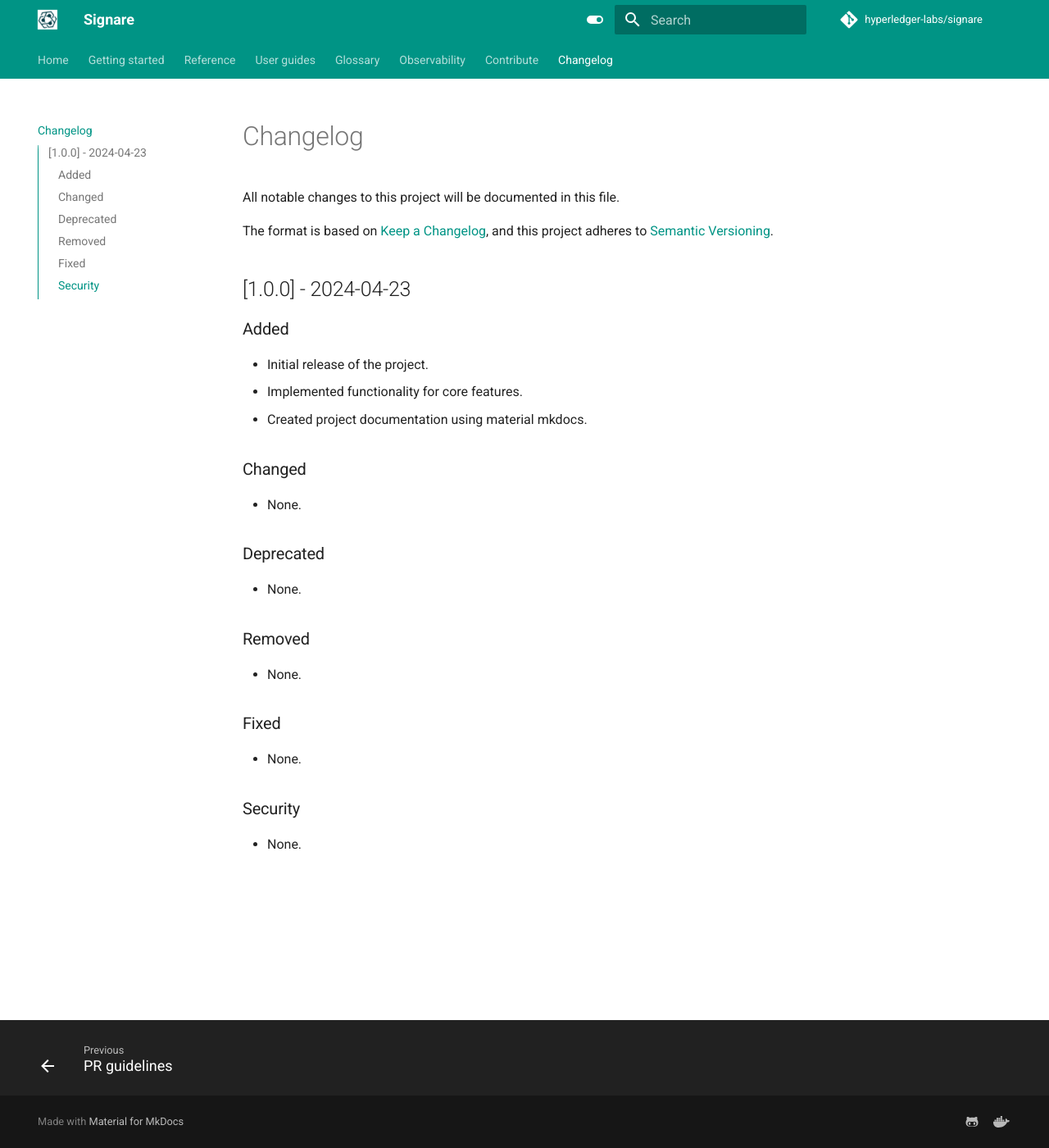
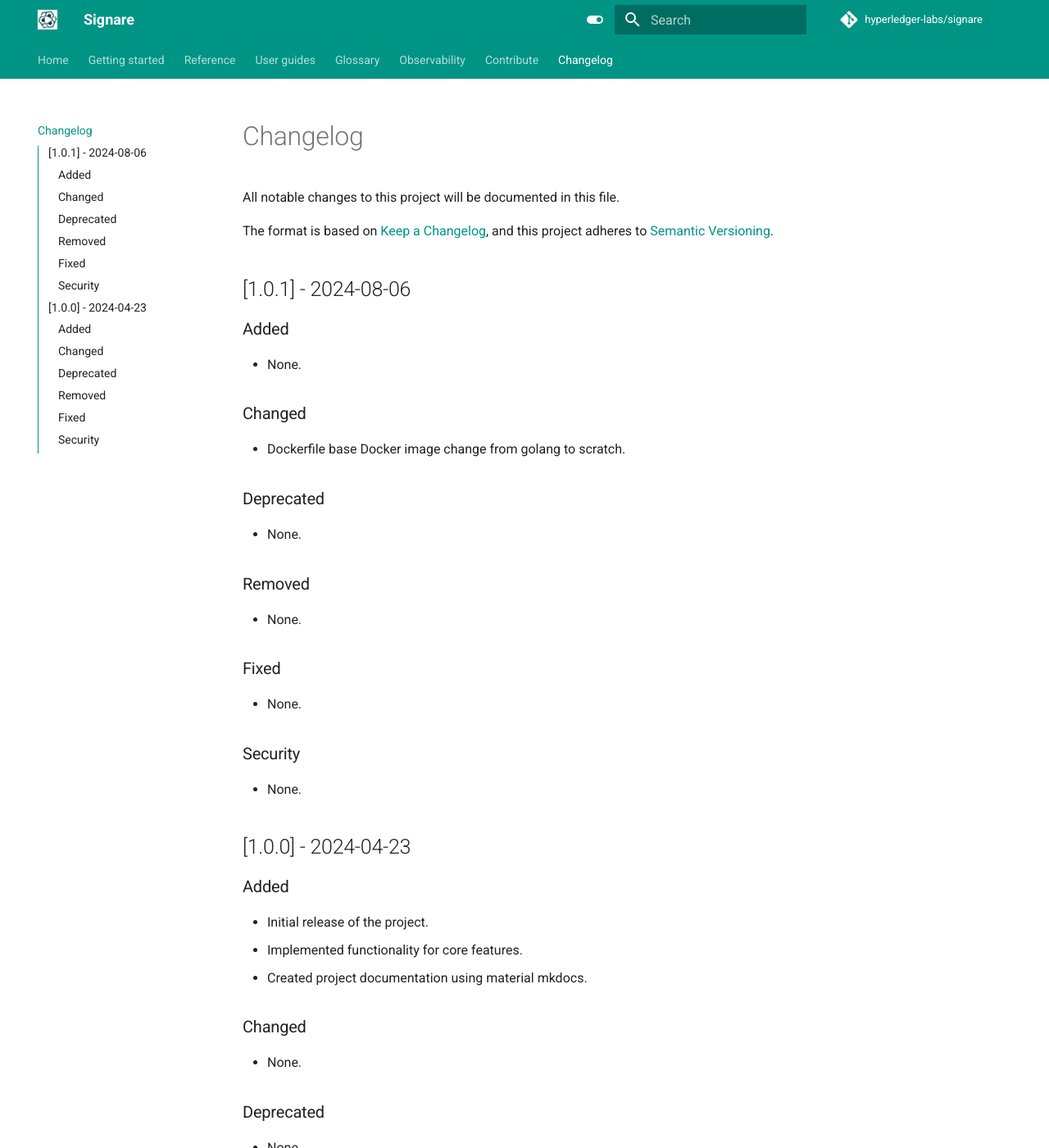
Before and after one commit to hyperledger-labs/signare, an MkDocs documentation site: the page built from app/docs/mkdocs/docs/CHANGELOG.md, in a window 1280 px wide and 1400 px high. Shown: the whole window at 82% size. Built offline with MkDocs 1.6.1 and Material for MkDocs 9.7.7, drawn with Linux system fonts in a browser that asks for light colours; comment, search, counter and statistics services are not loaded.

Commit message:
chore: Dockerfile base Docker image changed to scratch
Signed-off-by: Fernando <fernando.cepeda@adhara.io>

```diff
--- a/app/docs/mkdocs/docs/CHANGELOG.md
+++ b/app/docs/mkdocs/docs/CHANGELOG.md
@@ -4,6 +4,26 @@ All notable changes to this project will be documented in this file.
 
 The format is based on [Keep a Changelog](https://keepachangelog.com/en/1.0.0/),
 and this project adheres to [Semantic Versioning](https://semver.org/spec/v2.0.0.html).
+
+## [1.0.1] - 2024-08-06
+
+### Added
+- None.
+
+### Changed
+- Dockerfile base Docker image change from golang to scratch.
+
+### Deprecated
+- None.
+
+### Removed
+- None.
+
+### Fixed
+- None.
+
+### Security
+- None.
 
 ## [1.0.0] - 2024-04-23
 
```
Also changed, not shown: 2 other files.
